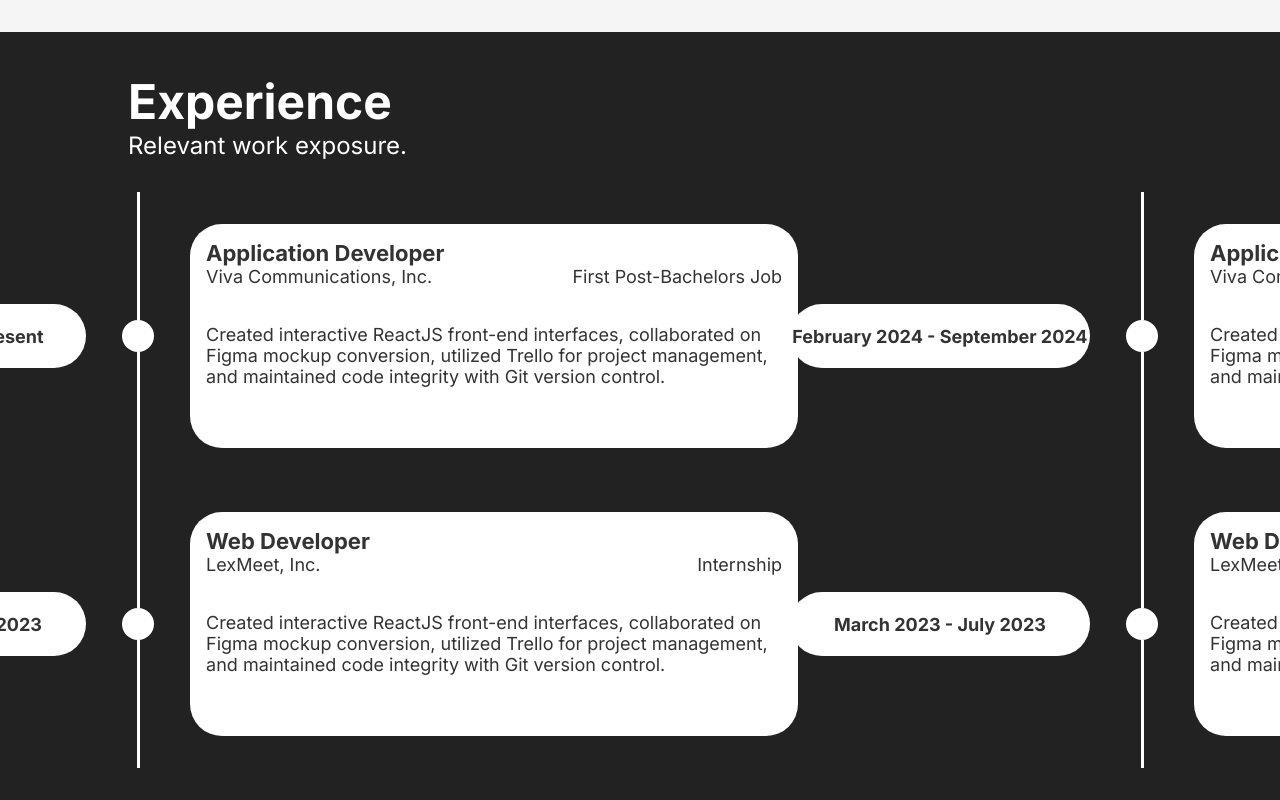
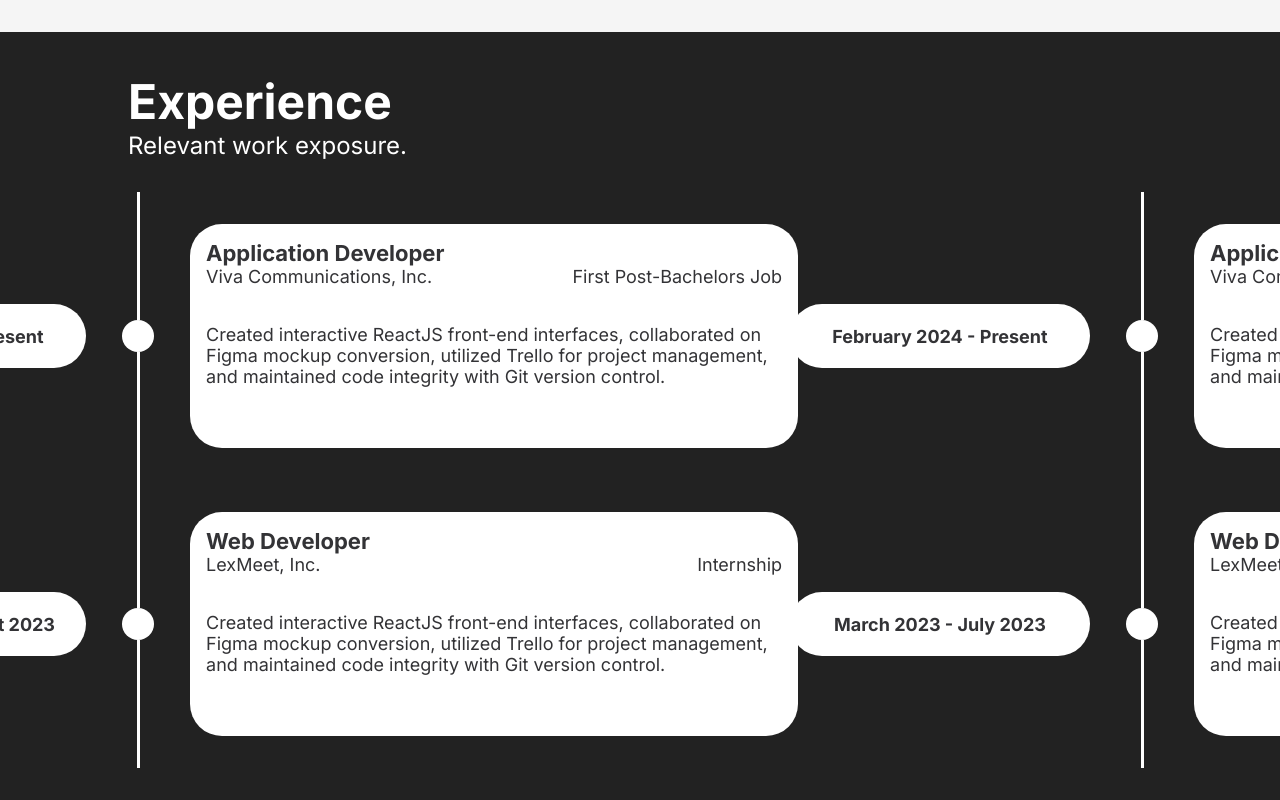
Before and after one commit to ravenbarajas/personalPortfolio, a React (Create React App) app: page /projects/academic in a window 1280 px wide. Shown: the part 2752-3552 px from the top of the page. Built offline with nearby package versions, Linux system fonts and the light colour scheme.

Commit message:
Updated Work Exp Section

```diff
--- a/src/pages/Experience.js
+++ b/src/pages/Experience.js
@@ -51,7 +51,7 @@
                 <div className='experience-col'>
                     <div className='experience-row-left'>
                         <div className='experience-col-date'>
-                            <p>March 2023 - July 2023</p>
+                            <p>March 2023 - August 2023</p>
                         </div>
                     </div>
                     <div className='experience-row-mid'>
@@ -84,7 +84,7 @@
                 <div className='experience-col'>
                     <div className='experience-row-left'>
                         <div className='experience-col-date'>
-                            <p>February 2024 - September 2024</p>
+                            <p>February 2024 - Present</p>
                         </div>
                     </div>
                     <div className='experience-row-mid'>
```
